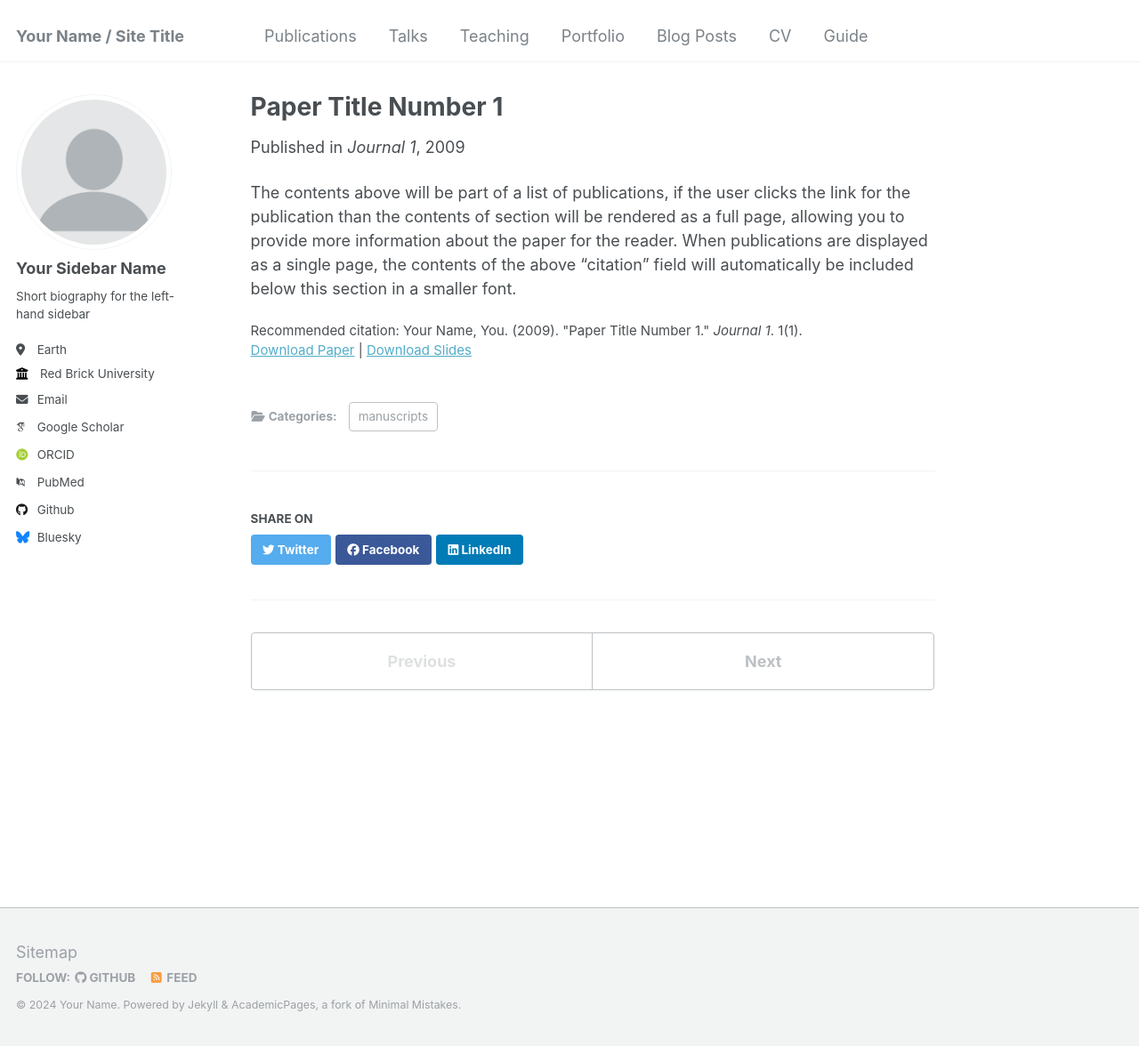
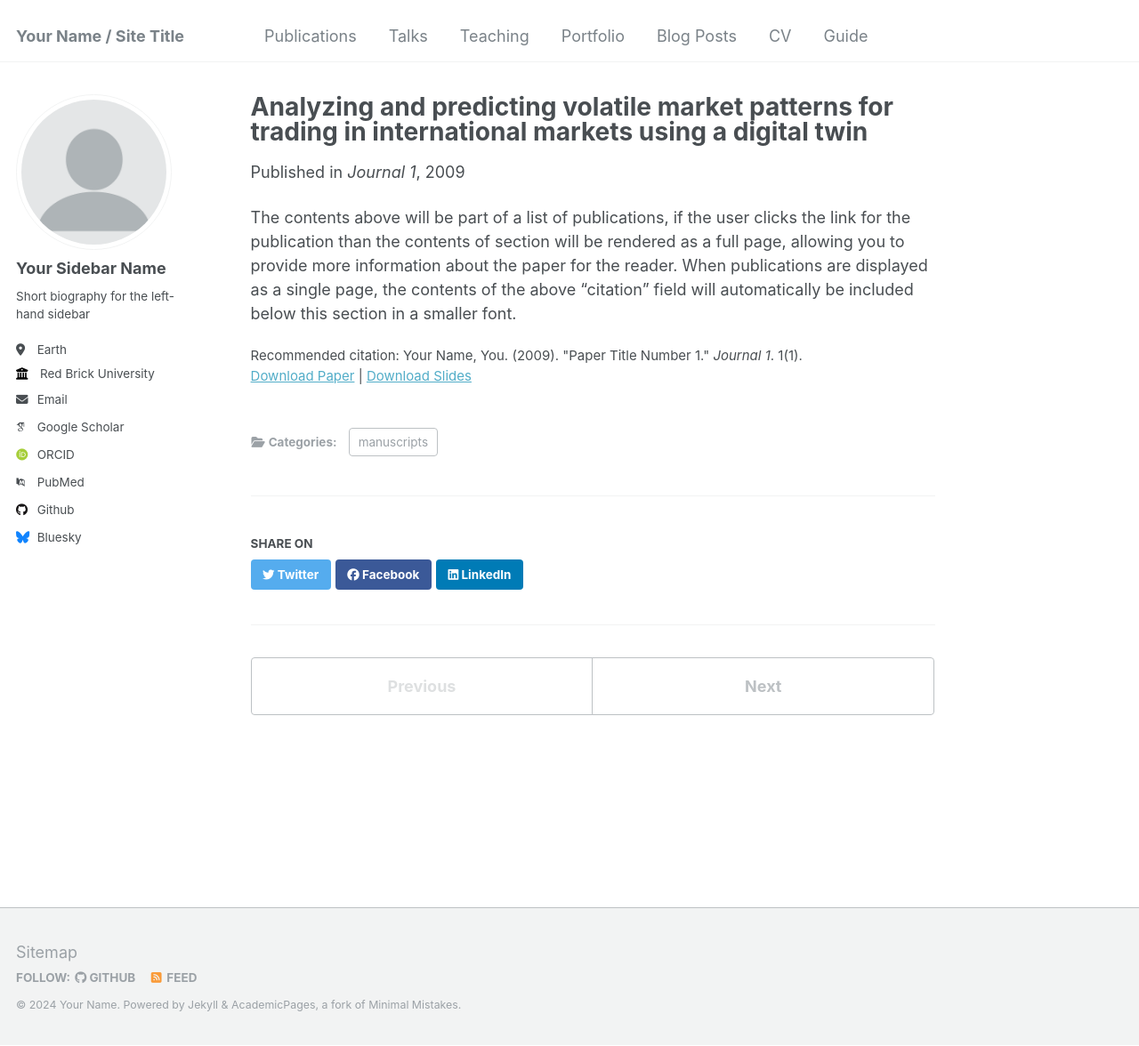
Before and after one commit to IshtaJayakody/IshtaJayakody.github.io, a Jekyll site: the page built from _publications/2009-10-01-paper-title-number-1.md, in a window 1280 px wide and 1176 px high. Shown: the whole window at 89% size. Built offline with Jekyll 4.4.1, drawn with Linux system fonts in a browser that asks for light colours; some web fonts are replaced.

Commit message:
Update 2009-10-01-paper-title-number-1.md

```diff
--- a/_publications/2009-10-01-paper-title-number-1.md
+++ b/_publications/2009-10-01-paper-title-number-1.md
@@ -1,5 +1,5 @@
 ---
-title: "Paper Title Number 1"
+title: "Analyzing and predicting volatile market patterns for trading in international markets using a digital twin"
 collection: publications
 category: manuscripts
 permalink: /publication/2009-10-01-paper-title-number-1
```
